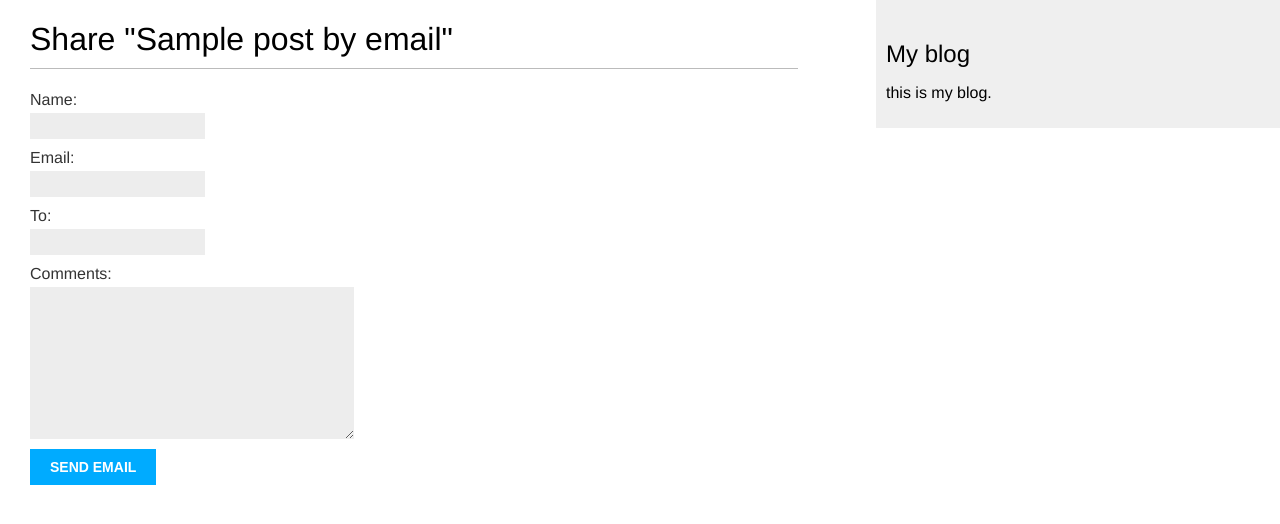
After one commit to rezamazarloo/django-simple-blog, a Django app: page /blog/1/share/ in a window 1280 px wide. The commit adds this page. Shown: the top 524 px of the page. Run offline with Django 4.2, Linux system fonts and the light colour scheme; tables that the repository leaves empty hold one stand-in row (values such as "Sample post").

Commit message:
added share post by email

```diff
--- /dev/null
+++ b/mysite/blog/forms.py
@@ -0,0 +1,8 @@
+from django import forms
+
+
+class EmailPostForm(forms.Form):
+    name = forms.CharField(max_length=25)
+    email = forms.EmailField()
+    to = forms.EmailField()
+    comments = forms.CharField(required=False, widget=forms.Textarea)
--- a/mysite/blog/templates/blog/post/detail.html
+++ b/mysite/blog/templates/blog/post/detail.html
@@ -8,4 +8,9 @@
     Published {{ post.publish }} by {{ post.author }}
 </p>
 {{ post.body|linebreaks }}
+<p>
+    <a href="{% url "blog:post_share" post.id %}">
+        Share this post
+    </a>
+</p>
 {% endblock %}
--- /dev/null
+++ b/mysite/blog/templates/blog/post/share.html
@@ -0,0 +1,25 @@
+{% extends 'blog/base.html' %}
+
+{% block title %}Share post{% endblock %}
+
+{% block content %}
+{% if sent %}
+<h1>Email successfully sent</h1>
+<p>
+    "{{post.title}}" was successfully sent to {{ form.cleaned_data.to }}.
+</p>
+{% else %}
+<h1>Share "{{ post.title }} by email"</h1>
+<form method="post">
+    {% csrf_token %}
+    {% comment %} {{ form.as_p }} {% endcomment %}
+    {% for field in form %}
+        <div>
+            {{ field.errors }}
+            {{ field.label_tag }} {{ field }}
+        </div>
+    {% endfor %}
+    <input type="submit" value="Send email">
+</form>
+{% endif %}
+{% endblock %}
--- a/mysite/blog/urls.py
+++ b/mysite/blog/urls.py
@@ -7,4 +7,5 @@ urlpatterns = [
     # path("", views.post_list, name="post_list"),
     path("", views.PostListView.as_view(), name="post_list"),
     path("<int:year>/<int:month>/<int:day>/<slug:post>", views.post_detail, name="post_detail"),
+    path("<int:post_id>/share/", views.post_share, name="post_share"),
 ]
--- a/mysite/blog/views.py
+++ b/mysite/blog/views.py
@@ -3,6 +3,8 @@ from django.http import Http404
 from .models import Post
 from django.core.paginator import Paginator, EmptyPage, PageNotAnInteger
 from django.views.generic import ListView
+from .forms import EmailPostForm
+from django.core.mail import send_mail
 
 # Create your views here.
 # def post_list(request):
@@ -41,3 +43,21 @@ def post_detail(request, year, month, day, post):
     #     raise Http404("No post found!!")
 
     return render(request, "blog/post/detail.html", {"post": post})
+
+
+def post_share(request, post_id):
+    post = get_object_or_404(Post, id=post_id, status=Post.Status.PUBLISHED)
+    sent = False
+    if request.method == "POST":
+        form = EmailPostForm(request.POST)
+        if form.is_valid():
+            cd = form.cleaned_data
+            post_url = request.build_absolute_uri(post.get_absolute_url())
+            subject = f"{cd['name']} recommends you read {post.title}"
+            message = f"read {post.title} at {post_url}\n\n" \
+            f"{cd['name']}\'s comments: {cd['comments']}"
+            send_mail(subject, message, "parnianadnew@gmail.com", [cd["to"]])
+            sent = True
+    else:
+        form = EmailPostForm()
+    return render(request, "blog/post/share.html", {"post": post, "form": form, "sent":sent})
```
Also changed, not shown: mysite/mysite/settings.py (+45 -39 lines).
